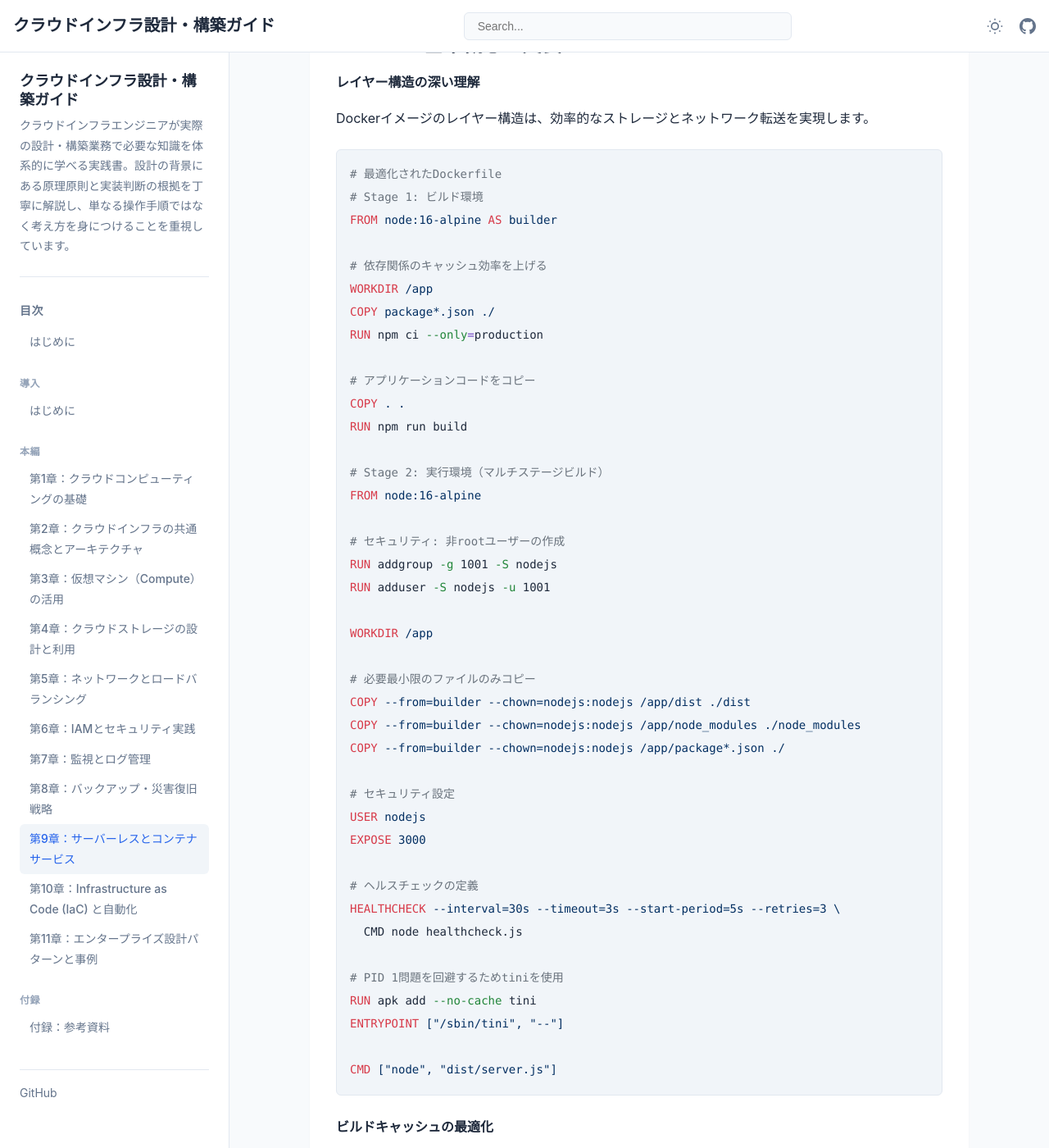
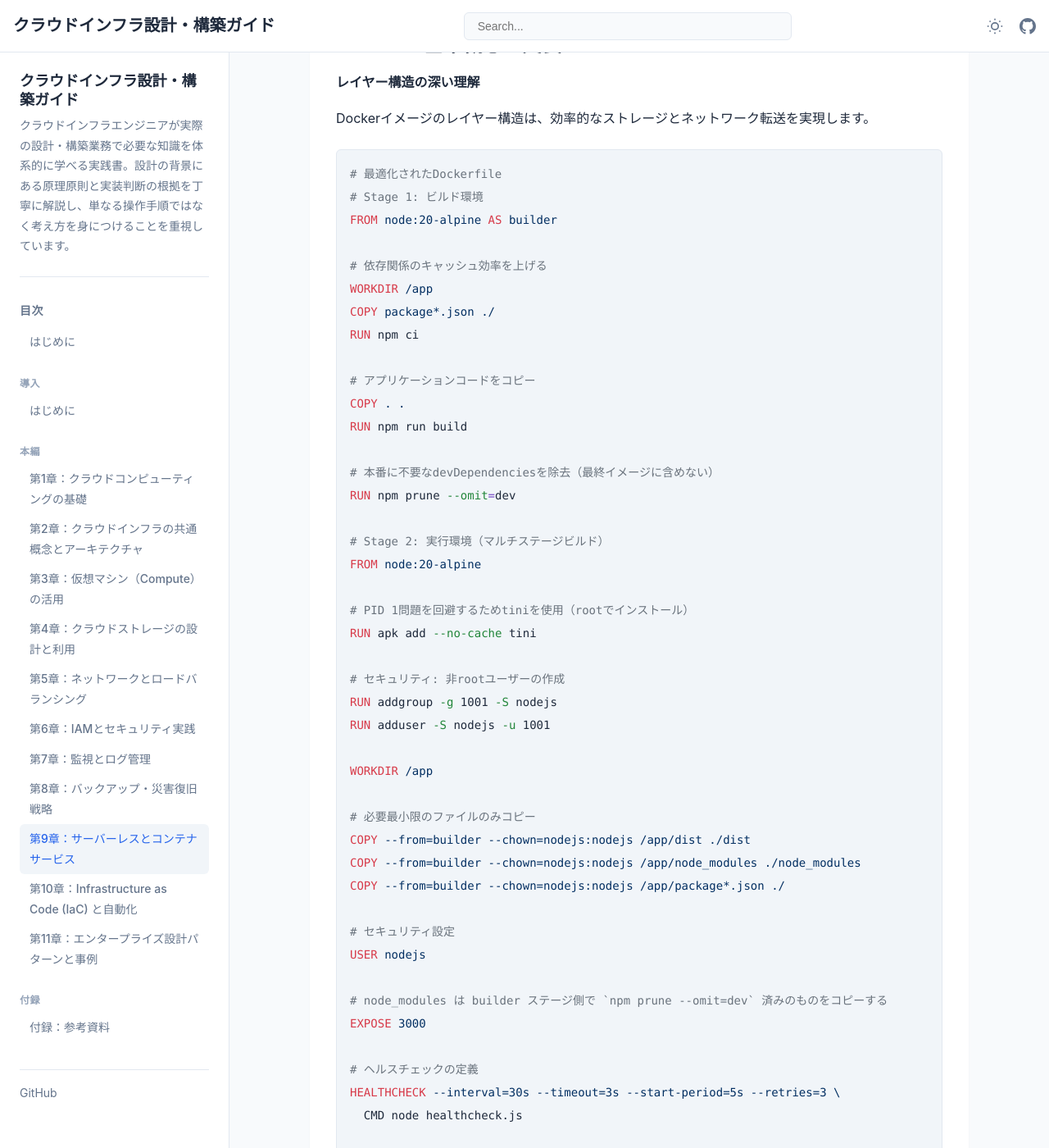
Before and after one commit to itdojp/cloud-infra-book, a Jekyll site: the page built from docs/chapter-chapter09/index.md, in a window 1280 px wide and 1400 px high, scrolled down 12652 px. Shown: the whole window at 82% size. Built offline with Jekyll 4.4.1, drawn with Linux system fonts in a browser that asks for light colours.

Commit message:
fix(docs): update Node.js container example (#93)
* fix(docs): update Node.js container example

* fix(docs): prune dev deps in builder stage

````diff
--- a/docs/chapter-chapter09/index.md
+++ b/docs/chapter-chapter09/index.md
@@ -464,19 +464,25 @@ Dockerイメージのレイヤー構造は、効率的なストレージとネ
 ```dockerfile
 # 最適化されたDockerfile
 # Stage 1: ビルド環境
-FROM node:16-alpine AS builder
+FROM node:20-alpine AS builder
 
 # 依存関係のキャッシュ効率を上げる
 WORKDIR /app
 COPY package*.json ./
-RUN npm ci --only=production
+RUN npm ci
 
 # アプリケーションコードをコピー
 COPY . .
 RUN npm run build
 
+# 本番に不要なdevDependenciesを除去（最終イメージに含めない）
+RUN npm prune --omit=dev
+
 # Stage 2: 実行環境（マルチステージビルド）
-FROM node:16-alpine
+FROM node:20-alpine
+
+# PID 1問題を回避するためtiniを使用（rootでインストール）
+RUN apk add --no-cache tini
 
 # セキュリティ: 非rootユーザーの作成
 RUN addgroup -g 1001 -S nodejs
@@ -491,14 +497,14 @@ COPY --from=builder --chown=nodejs:nodejs /app/package*.json ./
 
 # セキュリティ設定
 USER nodejs
+
+# node_modules は builder ステージ側で `npm prune --omit=dev` 済みのものをコピーする
 EXPOSE 3000
 
 # ヘルスチェックの定義
 HEALTHCHECK --interval=30s --timeout=3s --start-period=5s --retries=3 \
   CMD node healthcheck.js
 
-# PID 1問題を回避するためtiniを使用
-RUN apk add --no-cache tini
 ENTRYPOINT ["/sbin/tini", "--"]
 
 CMD ["node", "dist/server.js"]
````
Also changed, not shown: src/chapter-chapter09/index.md (+11 -5 lines).
